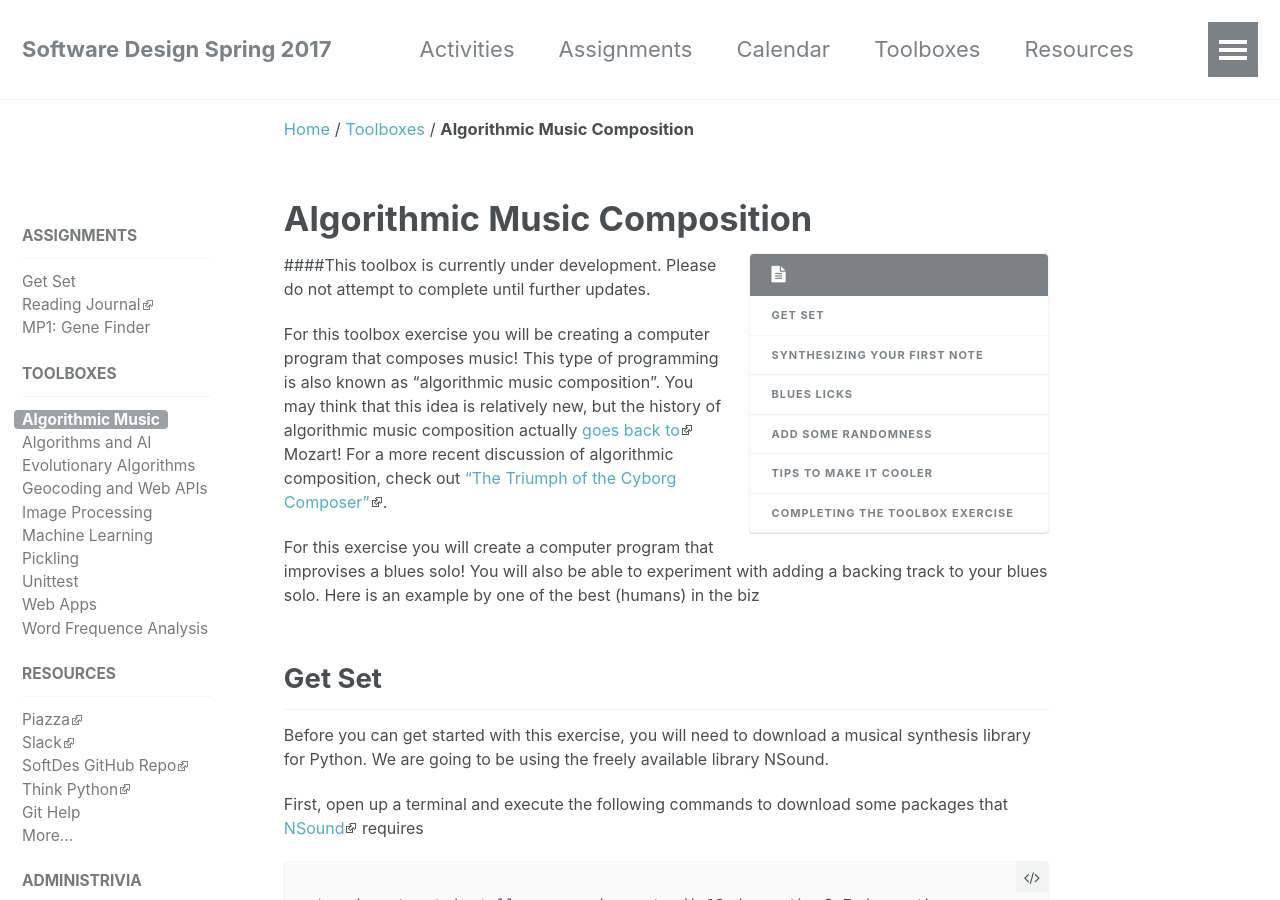
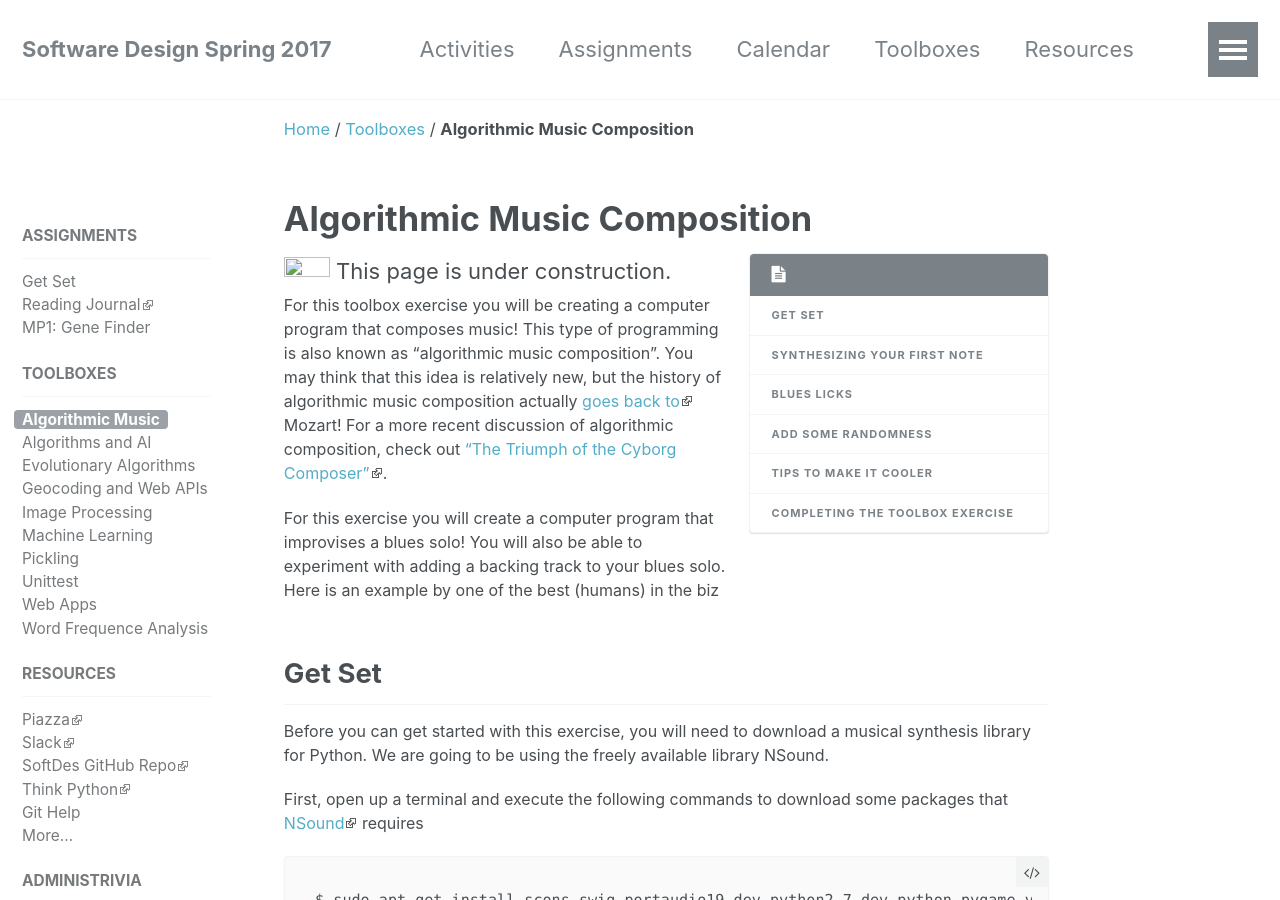
Before and after one commit to sd17spring/sd17spring.github.io, a Jekyll site: the page built from _toolboxes/algorithmic-music-composition.md, in a window 1280 px wide and 900 px high. Built offline with Jekyll 4.4.1, drawn with Linux system fonts in a browser that asks for light colours.

Commit message:
algorithmic music toolbox is under construction

```diff
--- /dev/null
+++ b/_includes/construction
@@ -0,0 +1,4 @@
+<div class="under-construction clearfix">
+<img src="/public/images/93px-Ambox_warning_blue_construction.svg.png" width="46" height="40"/>
+This page is under construction.
+</div>
--- a/_toolboxes/algorithmic-music-composition.md
+++ b/_toolboxes/algorithmic-music-composition.md
@@ -6,7 +6,7 @@ title: Algorithmic Music Composition
 
 {% include toc %}
 
-####This toolbox is currently under development. Please do not attempt to complete until further updates.
+{% include construction %}
 
 For this toolbox exercise you will be creating a computer program that
 composes music! This type of programming is also known as "algorithmic music
```
Also changed, not shown: images/93px-Ambox_warning_blue_construction.svg.png (added).
